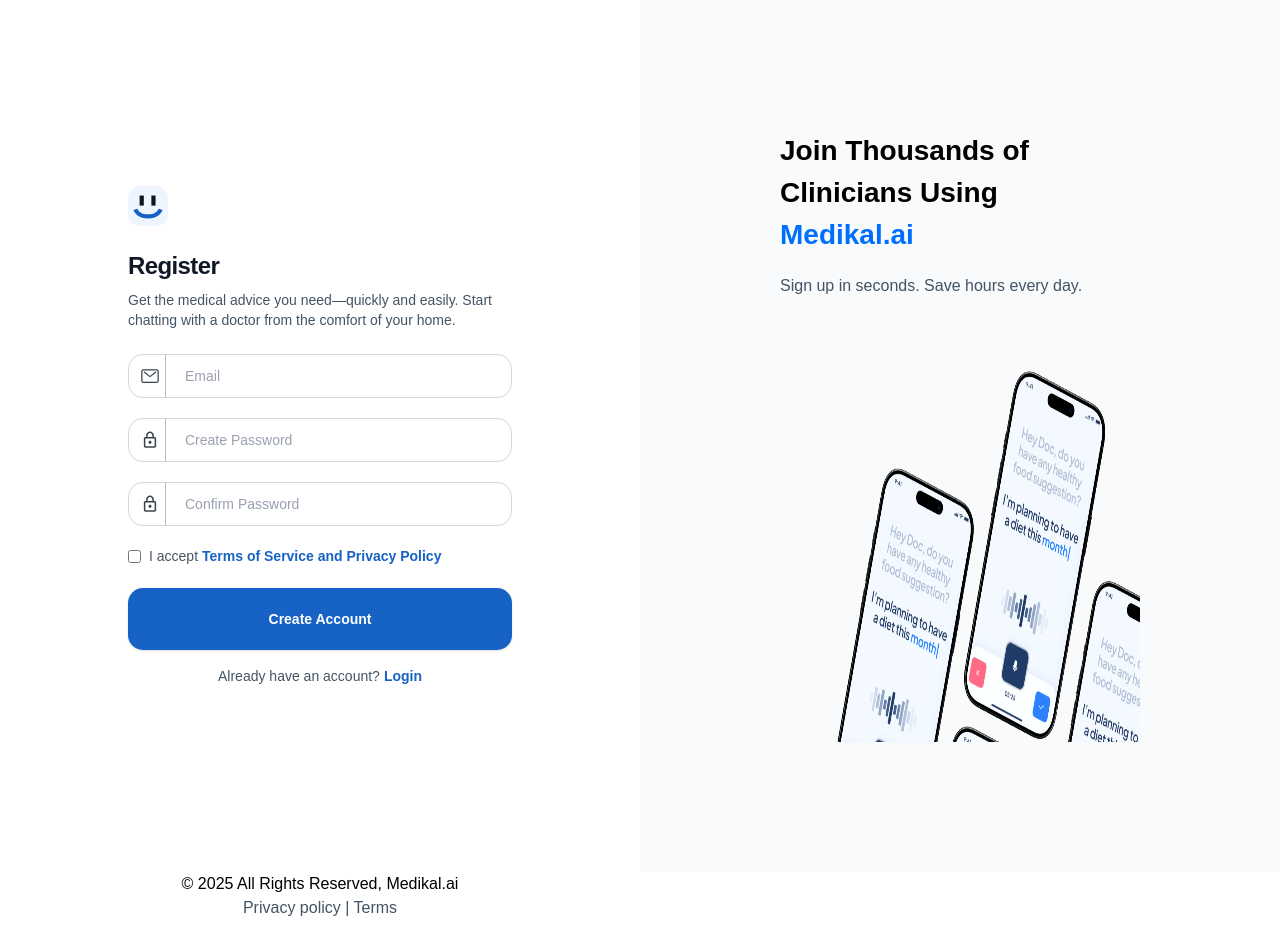
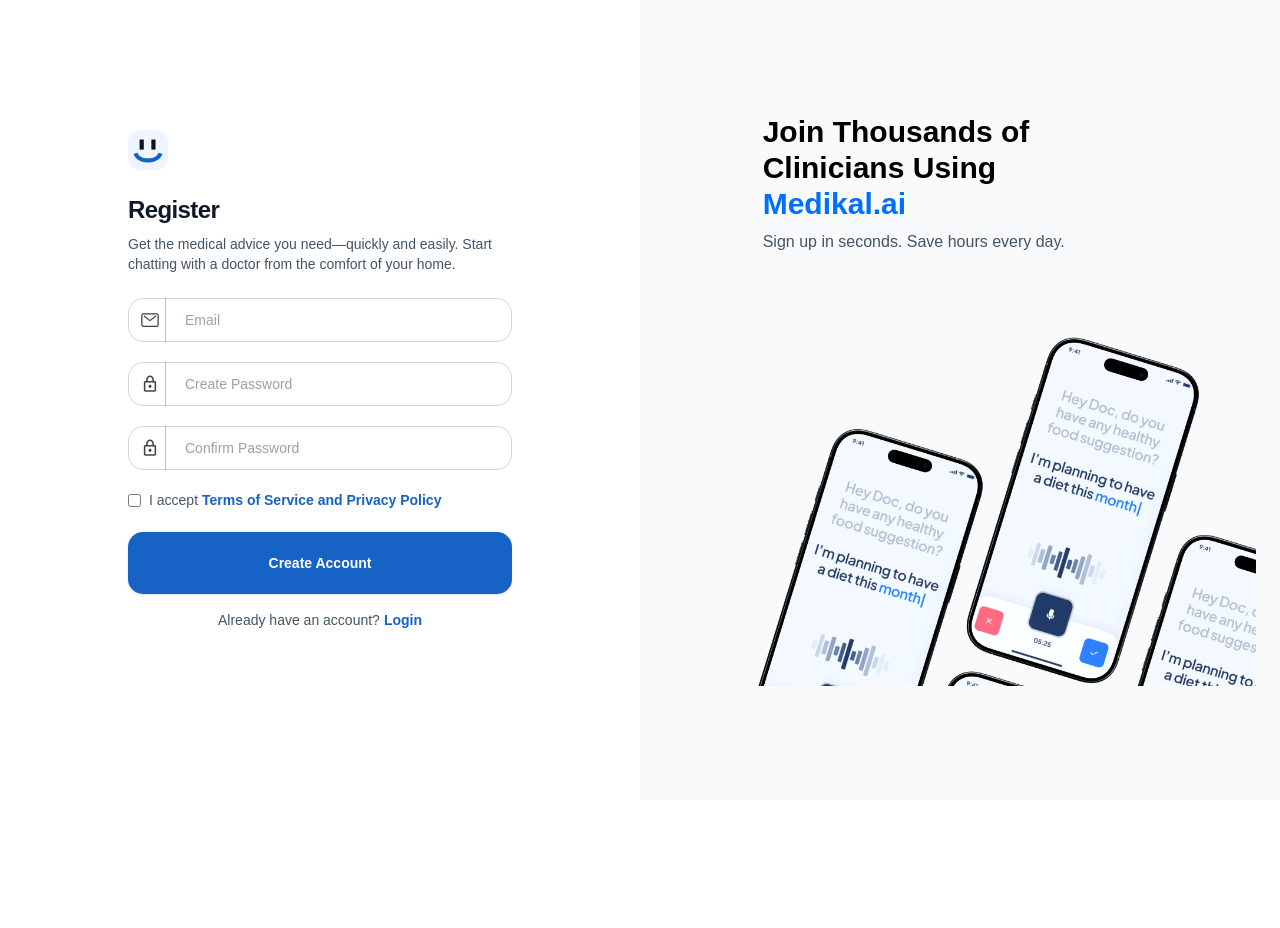
Before and after one commit to prafullvyas272/react-design-repo, a React (Vite) app: page /register in a window 1280 px wide. After the commit the page ends 800 px from the top, so only its background shows below. Built offline with nearby package versions, Linux system fonts and the light colour scheme; a web font is replaced by a local one.

Commit message:
img aligned to right

```diff
--- a/src/Components/Pages/Register/Register.tsx
+++ b/src/Components/Pages/Register/Register.tsx
@@ -16,8 +16,7 @@
       <div className="grid grid-cols-1 lg:grid-cols-2 min-h-screen bg-white">
         {/* First Section */}
 
-      <div className="flex flex-col justify-center px-6 py-12 lg:px-20">
-
+        <div className="flex flex-col justify-center px-6 py-12 mb-10 lg:px-20">
           <div className="mx-auto w-full max-w-sm">
             <img
               alt="Your Company"
@@ -28,13 +27,21 @@
               Register
             </h2>
             <p className="mt-2 text-gray-600 text-sm">
-            Get the medical advice you need—quickly and easily. Start chatting with a doctor from the comfort of your home.
+              Get the medical advice you need—quickly and easily. Start chatting
+              with a doctor from the comfort of your home.
             </p>
 
-          <form onSubmit={(e) => e.preventDefault()} className="space-y-5 mt-6">
+            <form
+              onSubmit={(e) => e.preventDefault()}
+              className="space-y-5 mt-6"
+            >
               <div className="relative">
                 <span className="absolute register-icons inset-y-0 left-0 pl-3 flex items-center pointer-events-none border-r border-gray-300 mr-2">
-                <img src="/assets/email.svg" alt="email" className="w-5 h-5" />
+                  <img
+                    src="/assets/email.svg"
+                    alt="email"
+                    className="w-5 h-5"
+                  />
                 </span>
                 <input
                   id="email"
@@ -74,7 +81,6 @@
                   placeholder="Confirm Password"
                   autoComplete="new-password"
                   className="pl-14 py-2 block w-full rounded-md bg-white px-3 py-1.5 text-base text-gray-900 border border-gray-300 placeholder:text-gray-400 focus:outline-none focus:ring-2 focus:ring-indigo-600 sm:text-sm"
-
                 />
               </div>
 
@@ -87,7 +93,13 @@
                     className="mr-2"
                     required
                   />
-                I accept <a href="#" className="ml-1 font-semibold text-indigo-600 hover:underline">Terms of Service and Privacy Policy</a>
+                  I accept{" "}
+                  <a
+                    href="#"
+                    className="ml-1 font-semibold text-indigo-600 hover:underline"
+                  >
+                    Terms of Service and Privacy Policy
+                  </a>
                 </label>
               </div>
 
@@ -103,39 +115,41 @@
 
             <p className="mt-4 text-center text-sm text-gray-500">
               Already have an account?
-            <a href="/login" className="ml-1 font-semibold text-indigo-600 hover:text-indigo-500">
+              <a
+                href="/login"
+                className="ml-1 font-semibold text-indigo-600 hover:text-indigo-500"
+              >
                 Login
               </a>
             </p>
-
           </div>
-
+          {/* <Footer /> */}
         </div>
 
         {/* Second Section */}
-      <div className="flex second-section flex-col justify-center px-6 py-12 bg-gray-50 lg:px-20">
-
-
-          <h2 className="font-semibold">
-            Join Thousands of <br></br>Clinicians Using<br></br> <span className="special-text">Medikal.ai</span>
+        <div className="flex flex-col justify-center px-6 py-12 bg-gray-50 w-full relative">
+          {/* Text Content */}
+          <div className="w-full lg:w-2/3 mx-auto">
+            <h2 className="font-semibold text-2xl lg:text-3xl text-left">
+              Join Thousands of <br />
+              Clinicians Using <br />
+              <span className="special-text">Medikal.ai</span>
             </h2>
             <p className="mt-2 text-gray-600 text-left">
               Sign up in seconds. Save hours every day.
             </p>
+          </div>
 
-
-
+          {/* Image at bottom, aligned right */}
+          <div className="w-full mt-6 flex justify-end">
             <img
               alt="Mobile preview"
               src="/assets/mobiles.png"
-            className=" mobile-img"
+              className="w-auto h-auto max-w-full"
             />
           </div>
-      <Footer />
-
         </div>
-
+      </div>
     </>
-
   );
 }
```
Lines whose indentation alone changed are shown as unchanged.
